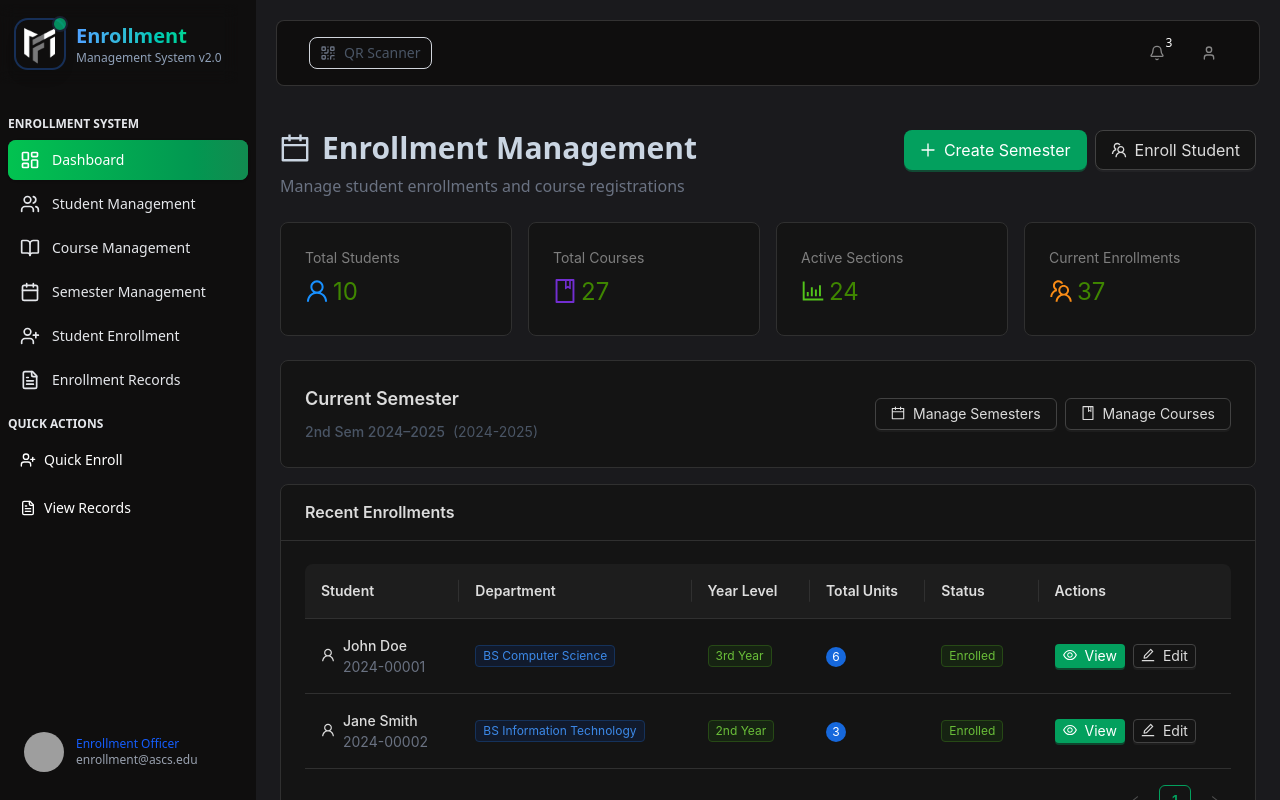
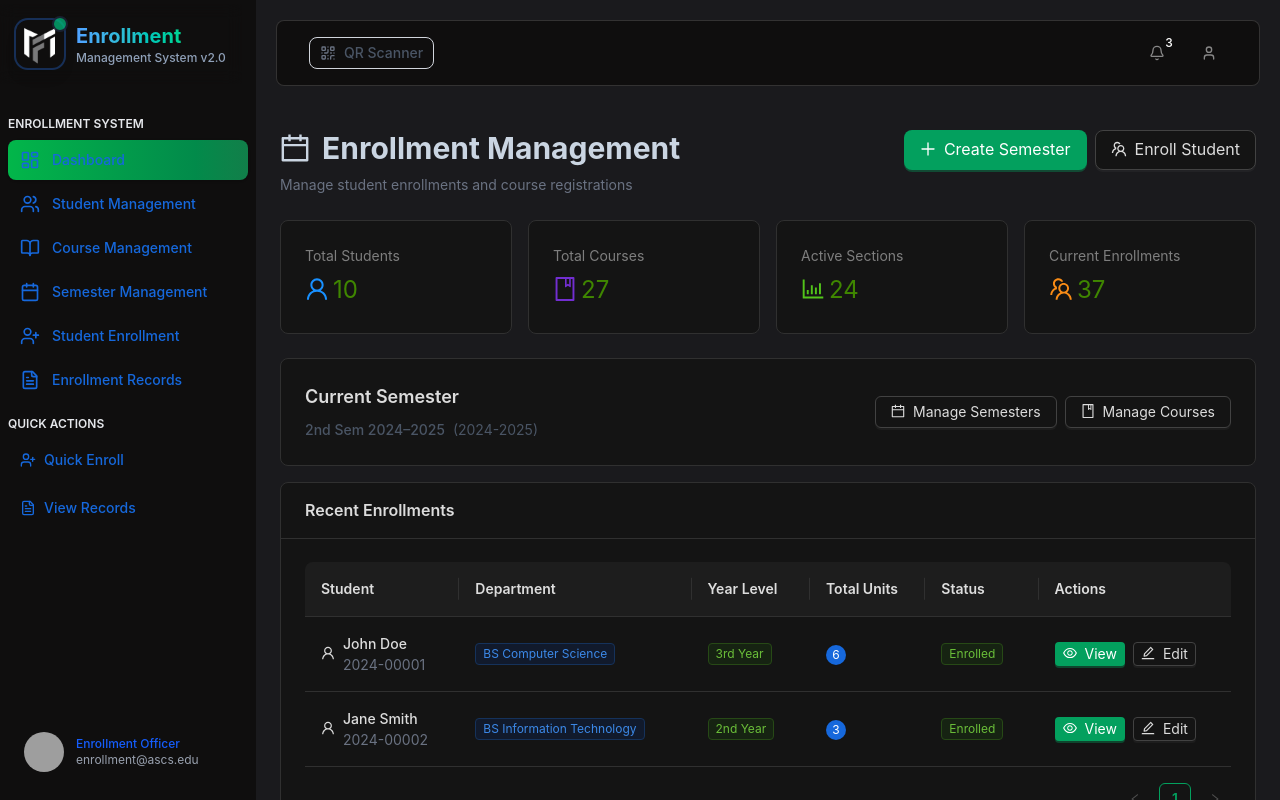
Before and after one commit to anthonyc-dev/Enrollment-management-system, a React (Vite) app: page / in a window 1280 px wide. Built offline with nearby package versions, Linux system fonts and the light colour scheme; grey boxes are pictures that could not be loaded.

Commit message:
feat: wrap App component with AntdApp provider for global message and notification support

```diff
--- a/src/main.tsx
+++ b/src/main.tsx
@@ -3,7 +3,7 @@ import { createRoot } from "react-dom/client";
 import "./index.css";
 import App from "./App.tsx";
 import "@ant-design/v5-patch-for-react-19";
-import { ConfigProvider, theme } from "antd";
+import { ConfigProvider, theme, App as AntdApp } from "antd";
 
 createRoot(document.getElementById("root")!).render(
   <StrictMode>
@@ -20,7 +20,9 @@ createRoot(document.getElementById("root")!).render(
         algorithm: theme.darkAlgorithm,
       }}
     >
-      <App />
+      <AntdApp>
+        <App />
+      </AntdApp>
     </ConfigProvider>
   </StrictMode>
 );
```
